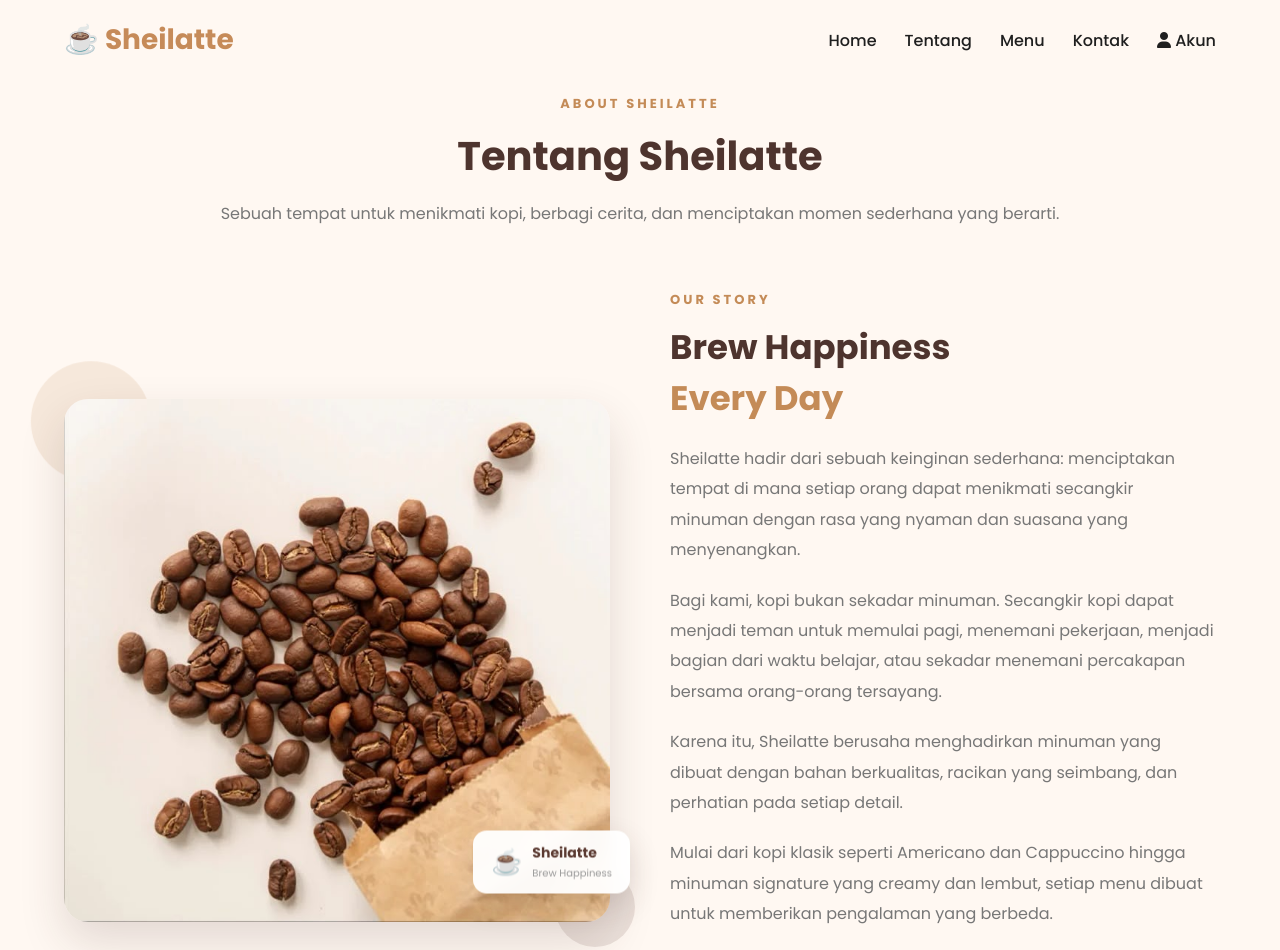
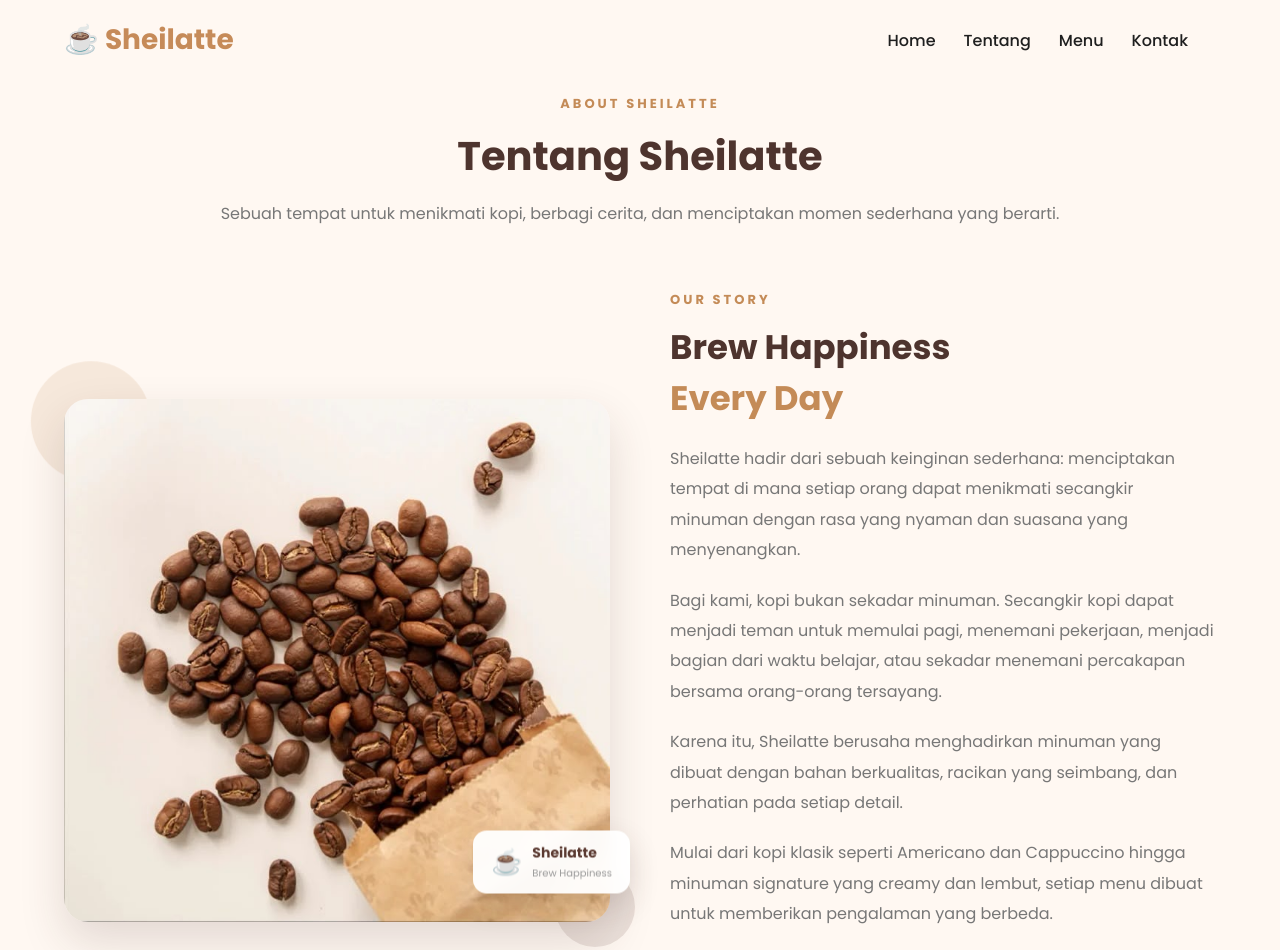
Before and after one commit to sheilatte/sheilatte, a plain HTML site: page tentang/index.html in a window 1280 px wide. Shown: the top 950 px of the page. Drawn offline with Linux system fonts and the light colour scheme.

Commit message:
Refactor account menu in index.html
Removed hardcoded account menu item and added placeholder for dynamic content.

```diff
--- a/tentang/index.html
+++ b/tentang/index.html
@@ -67,13 +67,7 @@
                 </a>
             </li>
 
-<li>
-                <a href="../akun">
-                <i class="fas fa-user"></i>
-    <span>Akun</span>
-                </a>
-            </li>
-
+<li id="accountMenuSlot" class="account-menu-slot"></li>
         </ul>
 
         <div class="menu-btn">
```
